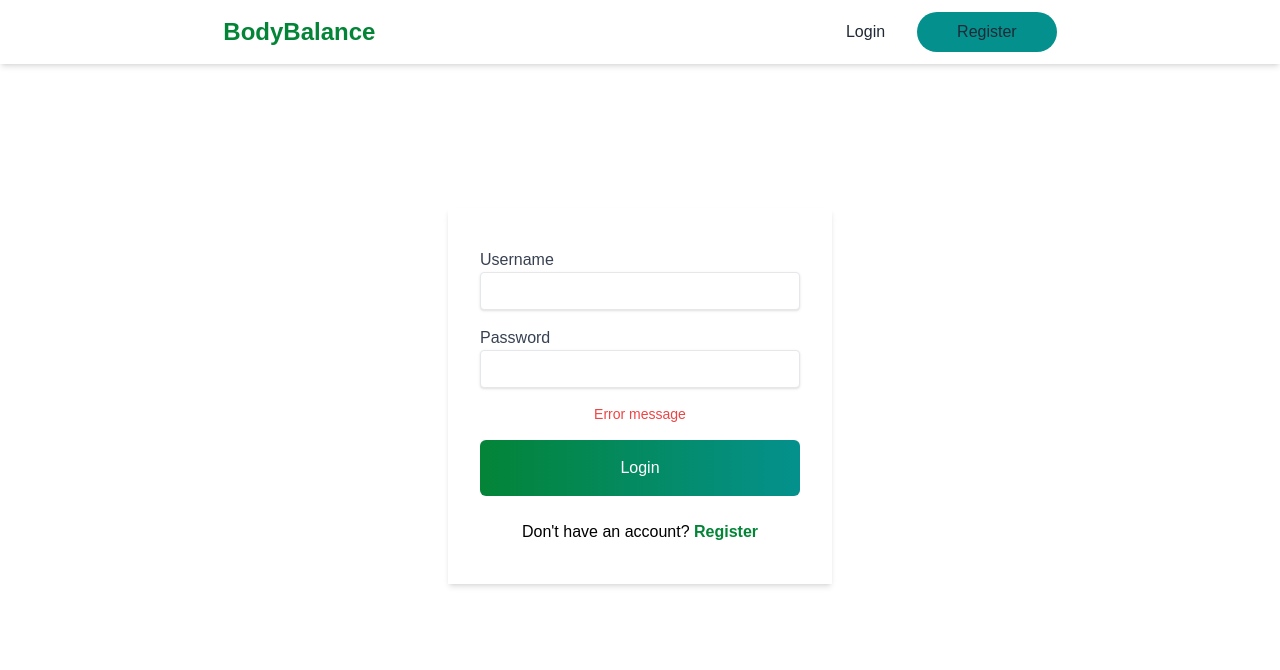
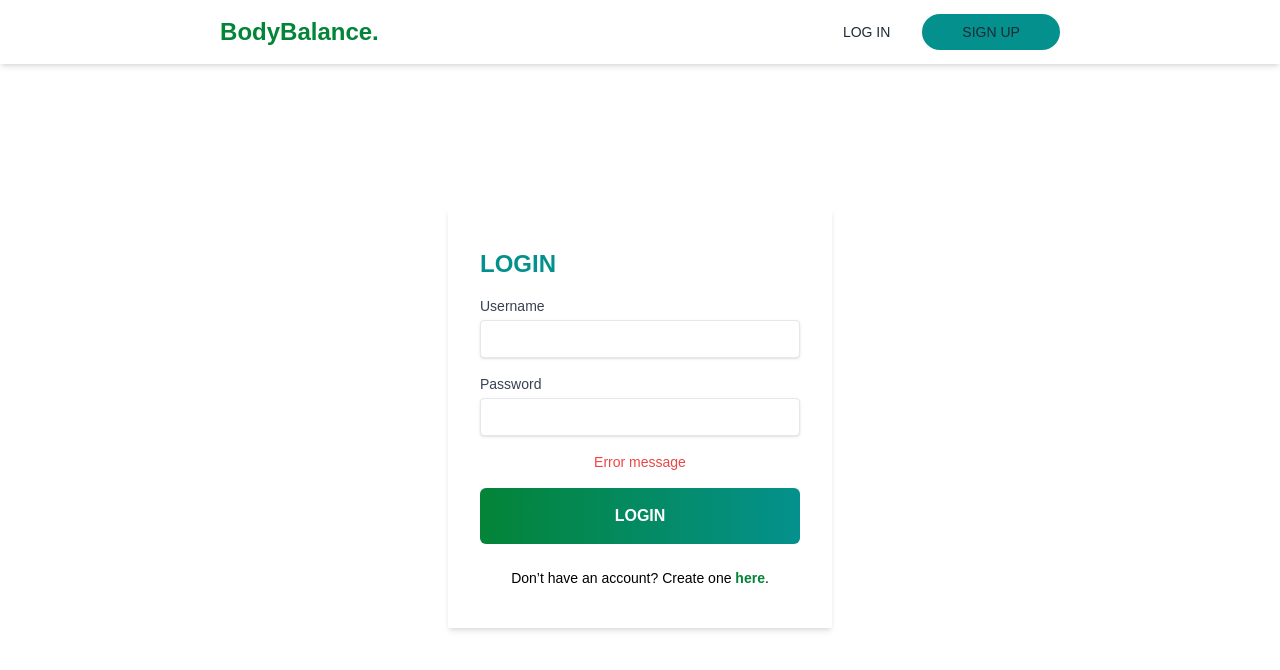
Before and after one commit to vncnklv/bodybalance-client, a React (Vite) app: page /login in a window 1280 px wide. Shown: the top 670 px of the page. Built offline with nearby package versions, Linux system fonts and the light colour scheme.

Commit message:
Styling header and login page

```diff
--- a/src/components/Header.jsx
+++ b/src/components/Header.jsx
@@ -3,10 +3,10 @@ import { Link } from "react-router-dom";
 export default function Header() {
     return (
         <header className="h-16 shadow-md flex items-center justify-around mb-36">
-            <Link to={'/'} className="text-2xl text-primary font-bold">BodyBalance</Link>
+            <Link to={'/'} className="text-2xl text-primary font-bold">BodyBalance.</Link>
             <div className="flex gap-2">
-                <Link to={'/login'} className="font-medium px-6 py-2 text-gray-800 hover:text-black">Login</Link>
-                <Link to={'/register'} className="font-medium bg-secondary rounded-full px-10 py-2 text-gray-800 hover:text-black">Register</Link>
+                <Link to={'/login'} className="font-medium px-6 py-2 text-gray-800 hover:text-black text-sm">LOG IN</Link>
+                <Link to={'/register'} className="font-medium bg-secondary rounded-full px-10 py-2 text-gray-800 text-sm hover:text-black ">SIGN UP</Link>
             </div>
         </header>
     )
--- a/src/pages/Login.jsx
+++ b/src/pages/Login.jsx
@@ -23,13 +23,15 @@ export default function Login() {
     return (
         <div className="flex justify-center">
             <form onSubmit={handleSubmit} className="flex flex-col px-8 py-10 shadow-md w-96">
-                <label htmlFor="username" className="text-gray-700">Username</label>
+                <h1 className="text-2xl text-secondary font-semibold mb-4">LOGIN</h1>
+
+                <label htmlFor="username" className="text-gray-700 text-sm mb-1">Username</label>
                 <input type="text" name="username" onChange={changeHandler} value={userData.username} className="shadow appearance-none border rounded w-full py-2 px-3 text-gray-700 leading-tight focus:outline-none focus:shadow-outline mb-4" />
-                <label htmlFor="password" className="text-gray-700">Password</label>
+                <label htmlFor="password" className="text-gray-700 text-sm mb-1">Password</label>
                 <input type="password" name="password" onChange={changeHandler} value={userData.password} className="shadow appearance-none border rounded w-full py-2 px-3 text-gray-700 leading-tight focus:outline-none focus:shadow-outline mb-4" />
                 <p className="text-red-500 text-sm text-center mb-4">Error message</p>
-                <input type="submit" value="Login" className="bg-gradient-to-r from-primary to-secondary rounded-md px-20 py-4 text-white hover:cursor-pointer" />
-                <p className="text-center mt-6">Don't have an account? <Link to={'/register'} className="text-primary font-semibold">Register</Link></p>
+                <input type="submit" value="LOGIN" className="bg-gradient-to-r from-primary to-secondary rounded-md px-20 py-4 text-white hover:cursor-pointer font-semibold" />
+                <p className="text-center mt-6 text-sm">Don’t have an account? Create one <Link to={'/register'} className="text-primary font-semibold">here</Link>.</p>
             </form>
         </div>
     )
```
